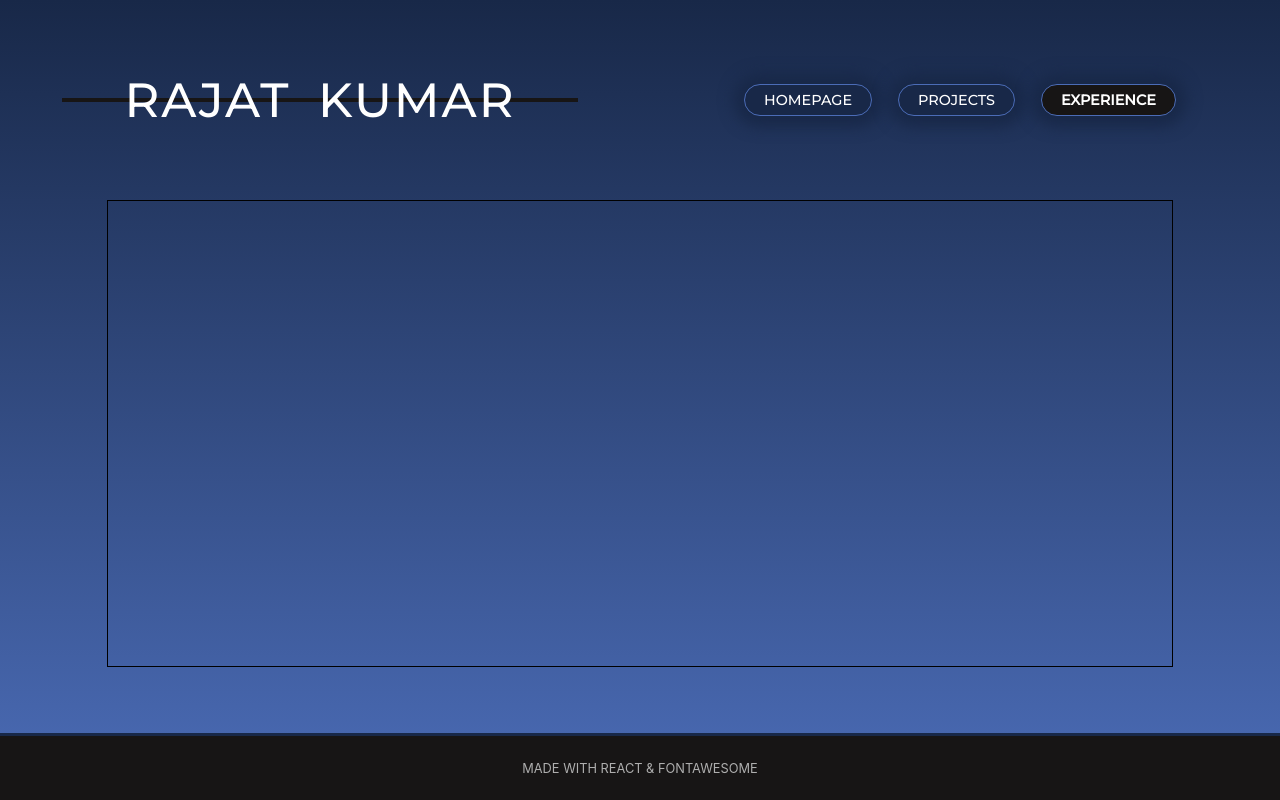
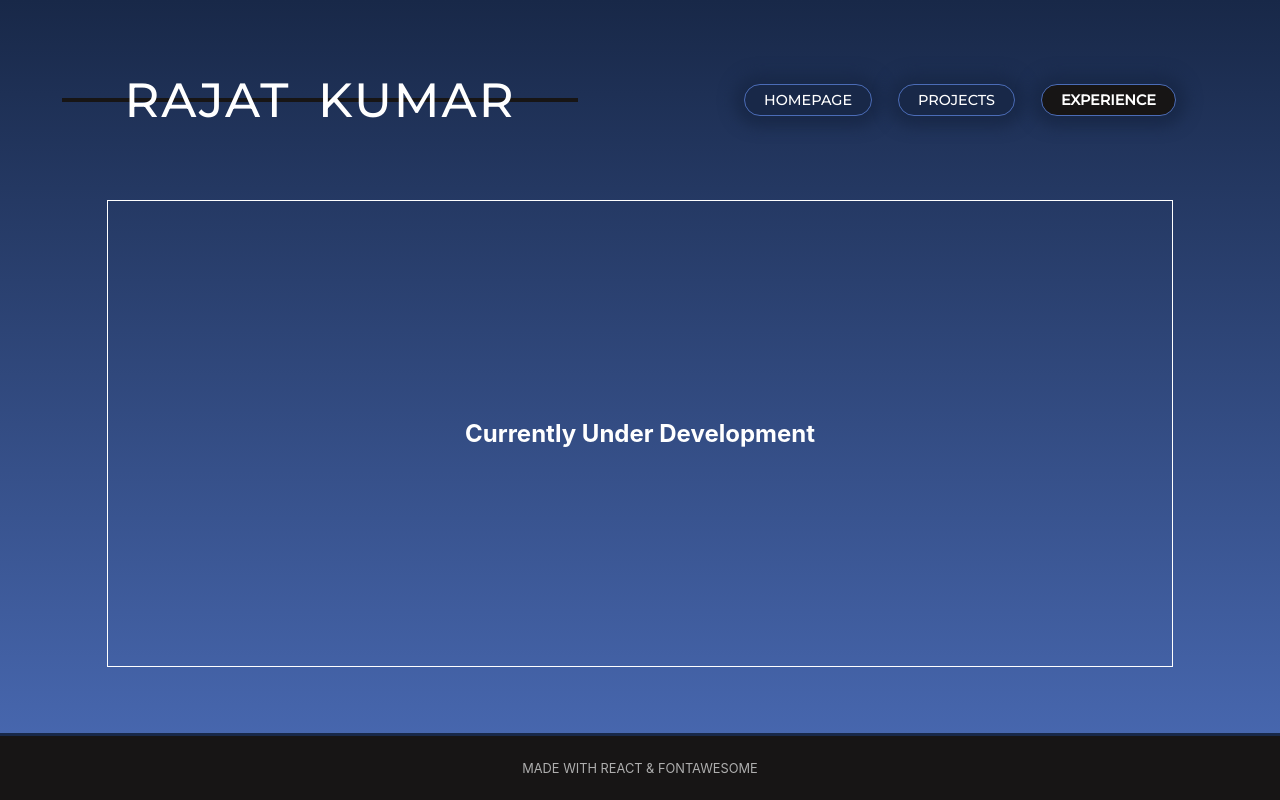
Before and after one commit to KingKumar9/portfolio, a React (Create React App) app: page / in a window 1280 px wide. Both pictures are taken after a click on the button "EXPERIENCE". Built offline with nearby package versions, Linux system fonts and the light colour scheme.

Commit message:
cleanup for presentation including new cv and cover letter

```diff
--- a/src/App.css
+++ b/src/App.css
@@ -410,5 +410,12 @@
 
 .experience {
   grid-area: 1/2/13/12;
-  border: 1px solid black;
+  display: flex;
+  justify-content: center;
+  align-items: center;
+  border: 1px solid white;
 }
+
+.experience > h2 {
+  color: white;
+}
--- a/src/body/experience.js
+++ b/src/body/experience.js
@@ -5,7 +5,7 @@ class Experience extends React.Component {
         return (
             <div className='body'>
                 <div className='experience'>
-
+                    <h2>Currently Under Development</h2>
                 </div>
             </div>
         )
--- a/src/body/homepage.js
+++ b/src/body/homepage.js
@@ -48,7 +48,7 @@ class Homepage extends React.Component {
                     <div className='overview'>
                         <h4>about me</h4>
                         <p>
-                            I am currently 23 years old; I have been in the tech industry since I was 19.
+                            I am currently 23 years old; I have been in the tech industry since I was 20.
                             As a self-taught developer who is deeply fascinated by gaming, technology and art,
                             I enjoy working on my craft and challenging myself.
                         </p>
```
Also changed, not shown: 1 other file (tests, documents, lock files or other folders).
